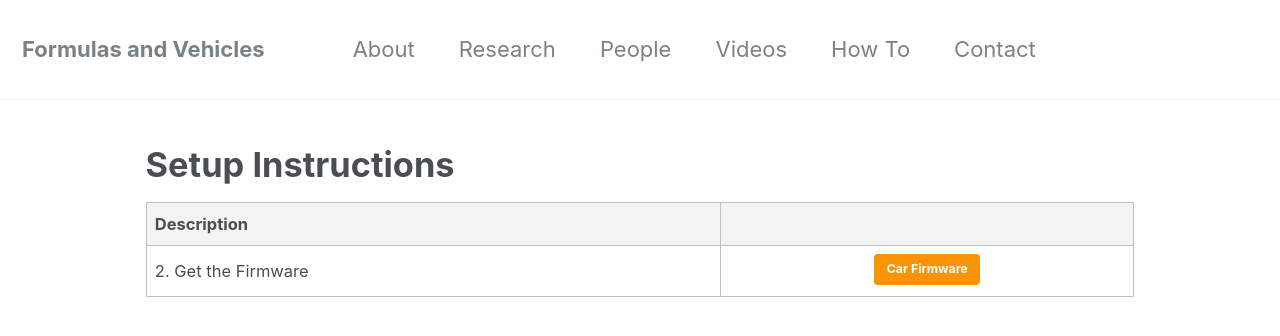
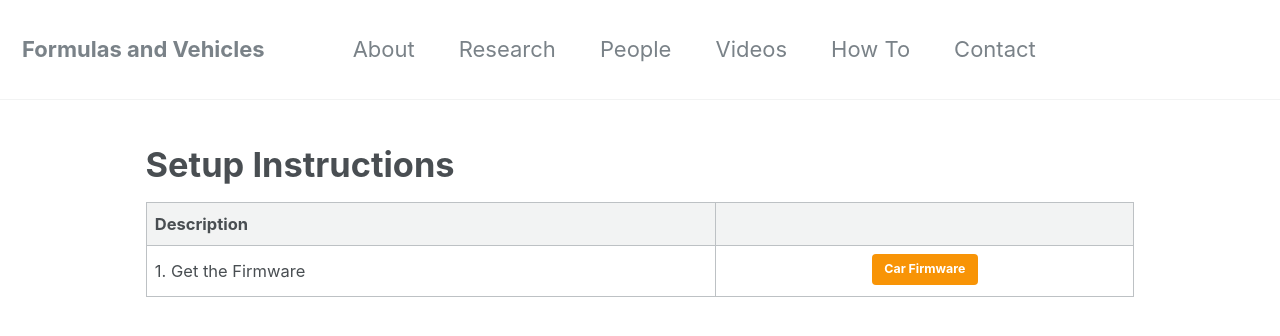
Before and after one commit to TUHH-MUM/tuhh-mum.github.io, a Jekyll site: the page built from _pages/howto.md, in a window 1280 px wide. Shown: the top 336 px of the page. Built offline with Jekyll 4.4.1, drawn with Linux system fonts in a browser that asks for light colours.

Commit message:
Update howto.md

```diff
--- a/_pages/howto.md
+++ b/_pages/howto.md
@@ -24,7 +24,7 @@ sitemap: false
   </thead>
   <tbody>
     <tr>
-      <td>2. Get the Firmware</td>
+      <td>1. Get the Firmware</td>
       <td><div style="vertical-align: middle; text-align: center;"><a href="https://github.com/TUHH-MUM/car-firmware" class="btn btn--warning" target="_blank">Car Firmware</a></div></td>
     </tr>
   </tbody>
```
